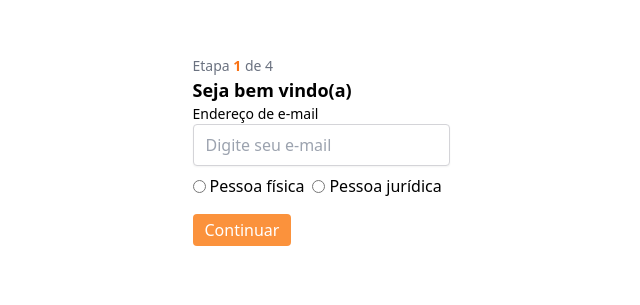
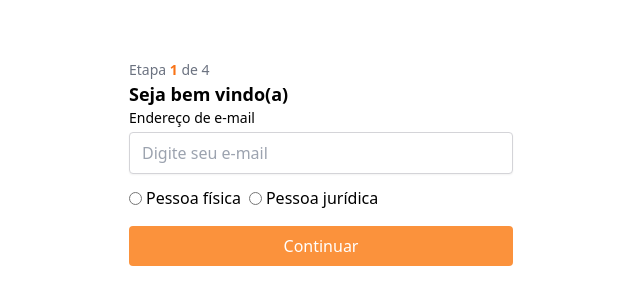
Before and after one commit to Pedroor/React-Form, a React (Vite) app: page / in a window 1280 px wide. Shown: the part 249-554 px from the top of the page, without its empty margins (319-959 px from the left). Built offline with nearby package versions, Linux system fonts and the light colour scheme.

Commit message:
feat: adjusting layout

```diff
--- a/src/App.tsx
+++ b/src/App.tsx
@@ -49,9 +49,9 @@ function App() {
   }
 
   return (
-    <main className="h-screen flex flex-col items-center justify-center">
+    <main className="h-screen flex flex-col items-center justify-center px-4">
       <FormProvider {...createUserForm}>
-        <div className="flex flex-col items-center gap-6 max-w-xs">
+        <div className="flex flex-col items-center gap-6 w-full max-w-sm mt-6">
           <div className="w-full">
             <UserForm.StepInfo step={step} />
             {step === 1 && <UserForm.Step1 onNext={onNext} />}
--- a/src/components/Form/Input.tsx
+++ b/src/components/Form/Input.tsx
@@ -11,7 +11,7 @@ export function Input(props: InputProps) {
   return (
     <input
       id={props.name}
-      className="flex-1 rounded border border-zinc-300 shadow-sm px-3 py-2 text-zinc-800 focus:outline-none focus:ring-2 focus:ring-violet-500"
+      className={`w-full mt-1 mb-1 rounded border border-zinc-300 shadow-sm px-3 py-2 text-zinc-800 focus:outline-none focus:ring-2 focus:ring-violet-500 ${props.className}`} // Adiciona w-full
       {...register(props.name)}
       {...props}
     />
--- a/src/components/UserForm/Footer.tsx
+++ b/src/components/UserForm/Footer.tsx
@@ -4,17 +4,17 @@ interface IFooterProps {
 
 function Footer({ goBack }: IFooterProps) {
   return (
-    <div className="flex justify-between mt-4">
+    <div className="flex justify-between mt-4 gap-4">
       <button
         type="button"
         onClick={goBack}
-        className="bg-transparent border border-orange-500 text-orange-500 py-2 px-4 rounded"
+        className="w-full h-10 bg-transparent border border-orange-400 text-orange-400 py-2 px-4 rounded"
       >
         Voltar
       </button>
       <button
         type="submit"
-        className="bg-orange-500 text-white py-2 px-4 rounded"
+        className="w-full h-10 bg-orange-400 text-white py-2 px-4 rounded"
       >
         Continuar
       </button>
--- a/src/components/UserForm/Step1.tsx
+++ b/src/components/UserForm/Step1.tsx
@@ -36,7 +36,7 @@ export function Step1({ onNext }: StepProps) {
         </div>
         <button
           type="submit"
-          className="bg-orange-400 text-white py-1 px-3 rounded mt-4"
+          className="w-full h-10 bg-orange-400 text-white py-1 px-3 rounded mt-4"
         >
           Continuar
         </button>
```
